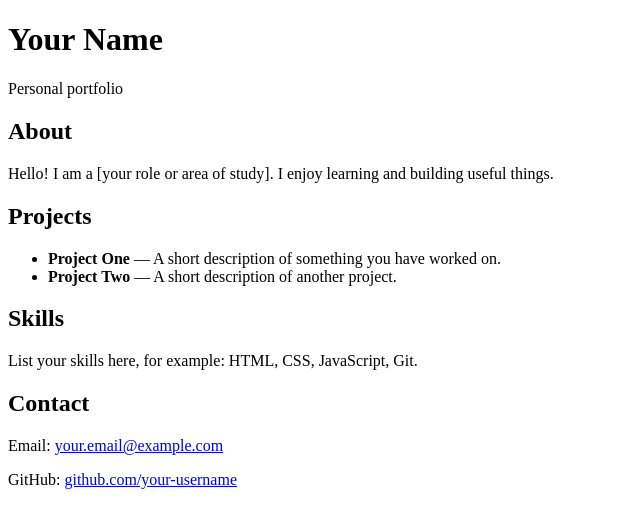
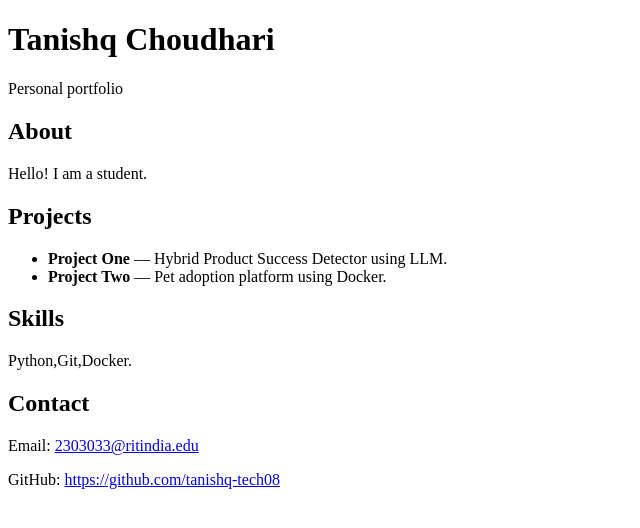
Before and after one commit to tanishq-tech08/portfolio01, a plain HTML site: page index.html in a window 1280 px wide. Shown: the whole page, without its empty margins (0-640 px from the left). Drawn offline with Linux system fonts and the light colour scheme.

Commit message:
Updated portfolio

```diff
--- a/index.html
+++ b/index.html
@@ -3,37 +3,37 @@
 <head>
   <meta charset="utf-8">
   <meta name="viewport" content="width=device-width, initial-scale=1">
-  <title>Your Name | Portfolio</title>
+  <title>Tanishq Choudhari | Portfolio</title>
 </head>
 <body>
   <header>
-    <h1>Your Name</h1>
+    <h1>Tanishq Choudhari</h1>
     <p>Personal portfolio</p>
   </header>
 
   <main>
     <section>
       <h2>About</h2>
-      <p>Hello! I am a [your role or area of study]. I enjoy learning and building useful things.</p>
+      <p>Hello! I am a student.</p>
     </section>
 
     <section>
       <h2>Projects</h2>
       <ul>
-        <li><strong>Project One</strong> — A short description of something you have worked on.</li>
-        <li><strong>Project Two</strong> — A short description of another project.</li>
+        <li><strong>Project One</strong> — Hybrid Product Success Detector using LLM.</li>
+        <li><strong>Project Two</strong> — Pet adoption platform using Docker.</li>
       </ul>
     </section>
 
     <section>
       <h2>Skills</h2>
-      <p>List your skills here, for example: HTML, CSS, JavaScript, Git.</p>
+      <p>Python,Git,Docker.</p>
     </section>
 
     <section>
       <h2>Contact</h2>
-      <p>Email: <a href="mailto:your.email@example.com">your.email@example.com</a></p>
-      <p>GitHub: <a href="https://github.com/your-username">github.com/your-username</a></p>
+      <p>Email: <a href="mailto:2303033@ritindia.edu">2303033@ritindia.edu</a></p>
+      <p>GitHub: <a href="https://github.com/tanishq-tech08">https://github.com/tanishq-tech08</a></p>
     </section>
   </main>
 </body>
```
